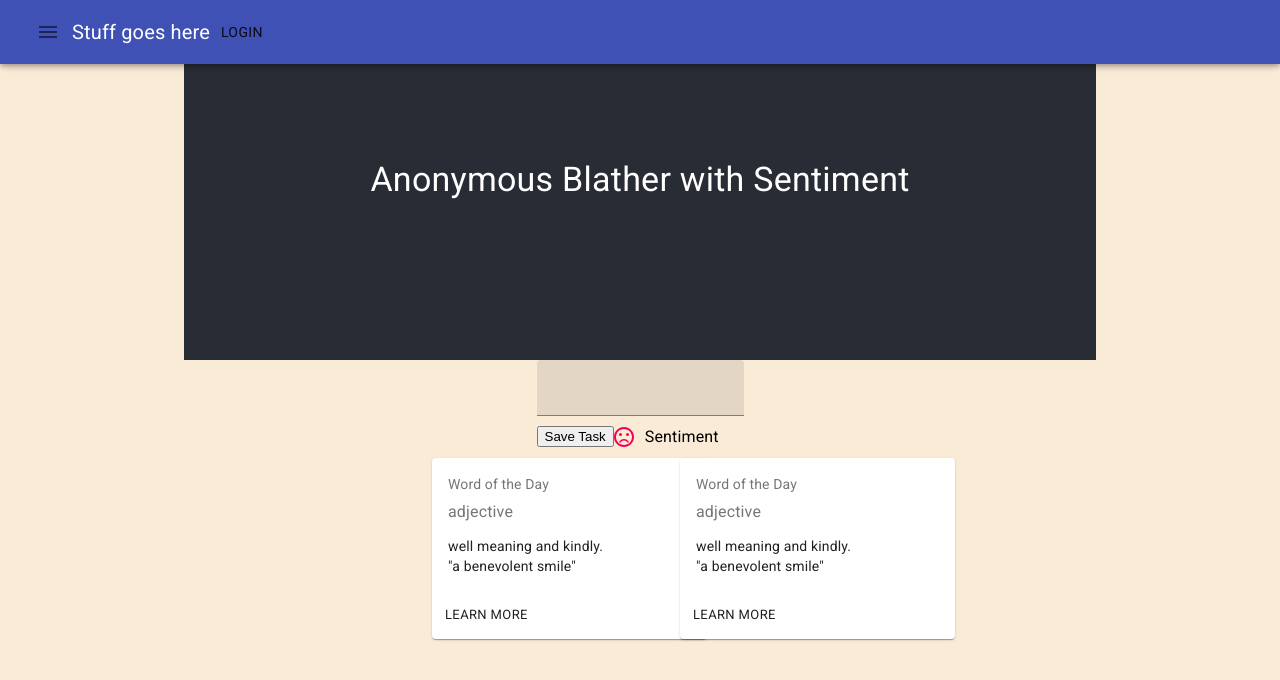
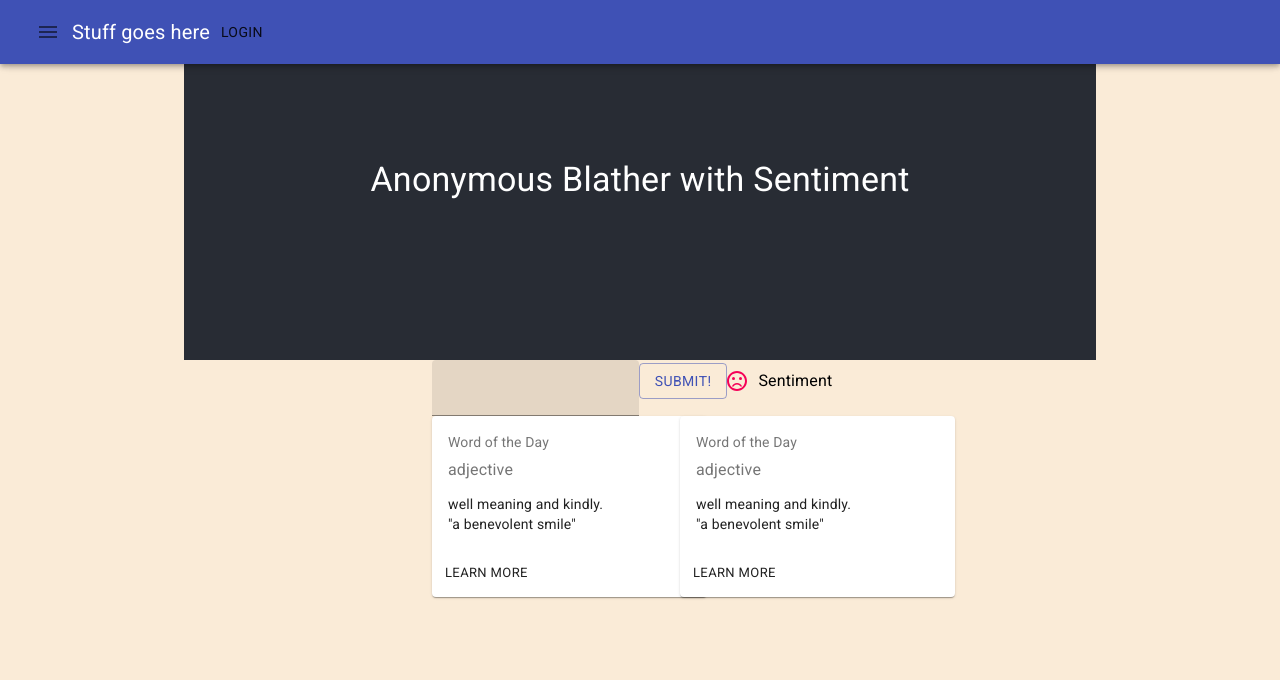
Before and after one commit to andyf016/ghost-frontend, a React (Create React App) app: page / in a window 1280 px wide. Shown: the top 680 px of the page. Built offline with nearby package versions, Linux system fonts and the light colour scheme; no server answers.

Commit message:
reworking button use

```diff
--- a/src/App.js
+++ b/src/App.js
@@ -15,6 +15,7 @@ import PostCard from "./components/PostCard"
 import PostForm from "./components/PostForm";
 import Header from "./components/Header";
 import TopBar from "./components/TopBar";
+
 import "fontsource-roboto";
 
 const theme = createMuiTheme({
@@ -49,7 +50,7 @@ function App() {
   const fetchPosts = async () => {
     const res = await fetch("http://127.0.0.1:8000/api/post/")
     const data = await res.json()
-    console.log(data)
+    console.log(data[0].id)
     return data
   }
 useEffect(fetchPosts)
--- a/src/components/PostForm.js
+++ b/src/components/PostForm.js
@@ -1,10 +1,13 @@
 import {useState} from 'react'
 import TextField from '@material-ui/core/TextField'
 import Checkbox from "@material-ui/core/Checkbox";
+import Button from "@material-ui/core/Button"
 
 import SentimentVerySatisfied from '@material-ui/icons/SentimentVerySatisfied';
 import FormControlLabel from "@material-ui/core/FormControlLabel";
 import { SentimentVeryDissatisfied } from '@material-ui/icons';
+
+
 const handleSubmit = (e) =>{
     e.preventDefault()
     console.log(e)
@@ -15,8 +18,10 @@ const PostForm = () => {
     const [checked, setChecked] = useState(true);
     return (
         <form onSubmit={handleSubmit}>
-            <TextField variant='filled'/><br/>
-            <input type='submit' value='Save Task' className='btn btn-block' />
+            <TextField variant='filled'/>
+            <Button color={'primary'} variant={'outlined'}>
+              Submit!
+            </Button>
             <FormControlLabel
         control={
           <Checkbox
```
Also changed, not shown: src/components/button.js (deleted, +0 -11 lines).
